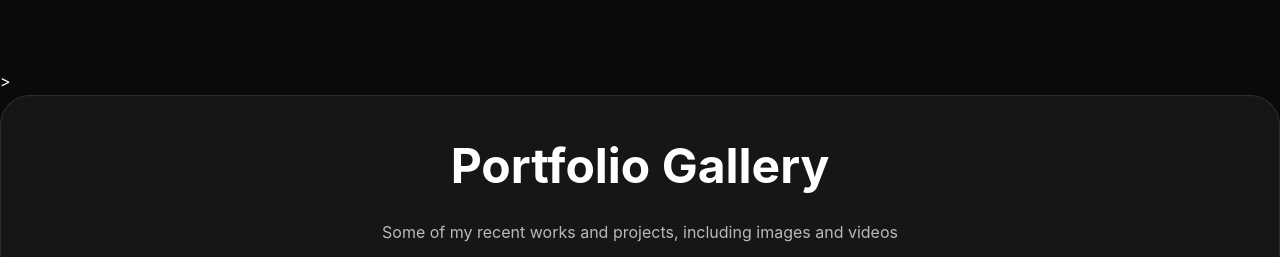
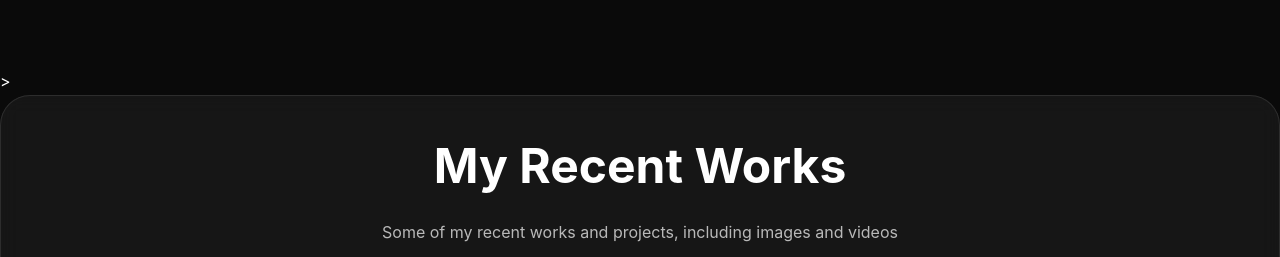
Before and after one commit to Tuckluh/Portfolio, a plain HTML site: page index.html in a window 1280 px wide. Shown: the part 2220-2477 px from the top of the page. Drawn offline with Linux system fonts and the light colour scheme.

Commit message:
Update index.html

```diff
--- a/index.html
+++ b/index.html
@@ -109,7 +109,7 @@
   </section>
     <!--Gallery-->>
     <section class="gallery section" id="gallery">
-  <h2>Portfolio Gallery</h2>
+  <h2>My Recent Works</h2>
   <p>Some of my recent works and projects, including images and videos</p>
 
   <div class="gallery-container">
```
